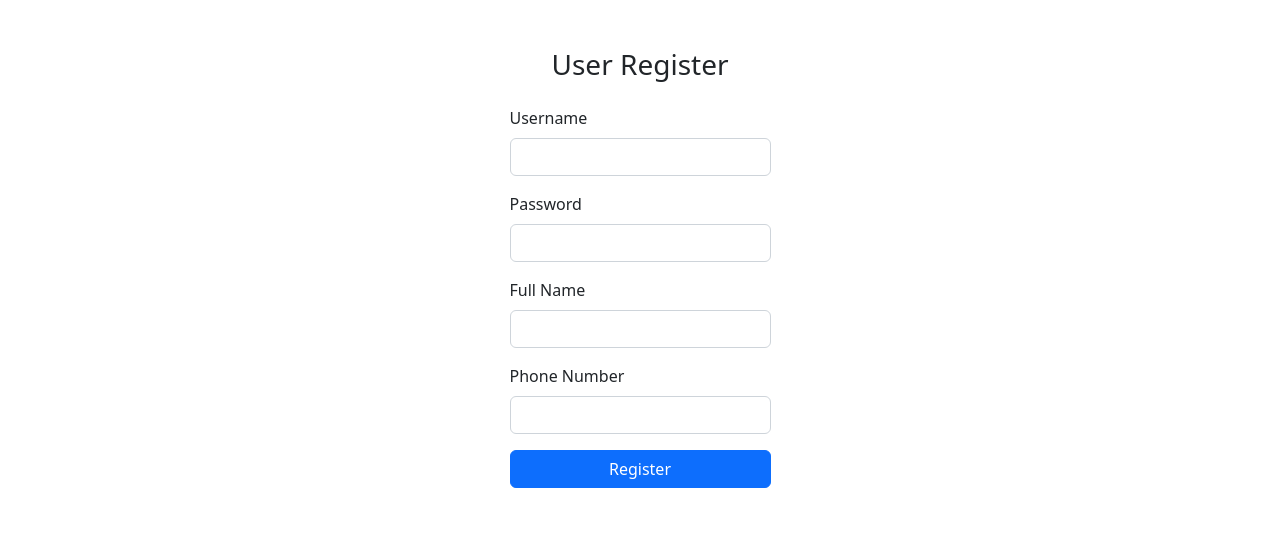
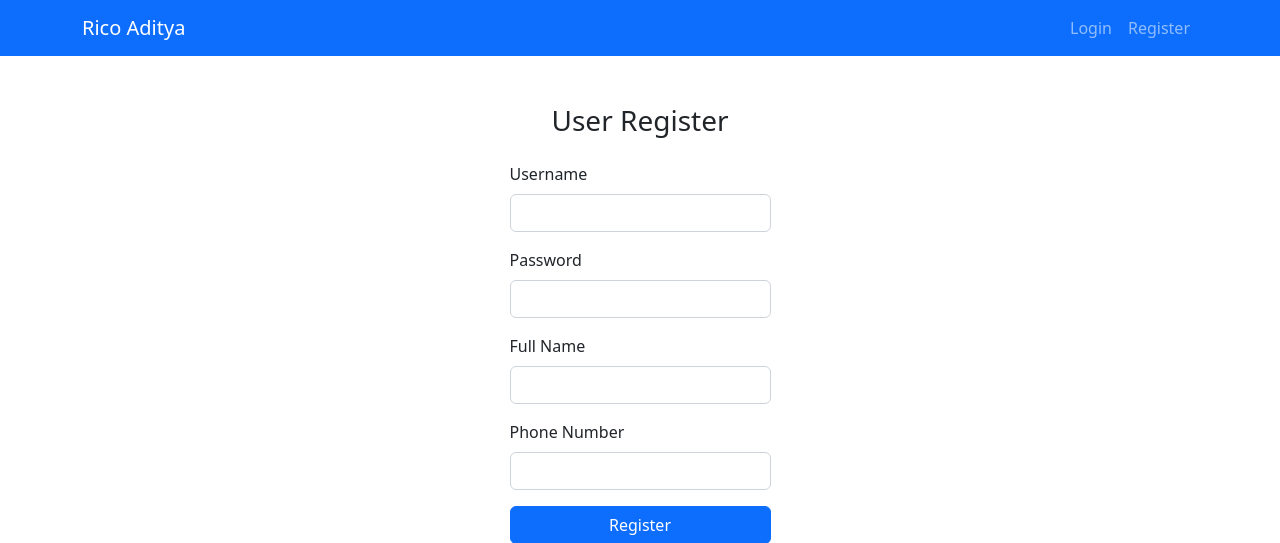
Before and after one commit to XCOD33/web-crud-flask, a Flask app: page /register in a window 1280 px wide. Shown: the top 543 px of the page. Run offline with Flask 2, Linux system fonts and the light colour scheme; some libraries are stand-ins or nearby versions.

Commit message:
add extending navbar and edit navbar

```diff
--- a/app.py
+++ b/app.py
@@ -14,7 +14,6 @@ mysql = MySQL(app)
 @app.route('/', methods=['GET'])
 def index():
     if request.method == 'GET' and 'loggedIn' in session:
-
         cur = mysql.connection.cursor()
         cur.execute("SELECT * FROM user")
         users = cur.fetchall()
@@ -27,7 +26,7 @@ def index():
 @app.route('/login', methods = ['GET','POST'])
 def login():
 
-    if request.method == 'POST' and 'loggedIn' in session:
+    if request.method == 'GET' and 'loggedIn' in session:
         return redirect(url_for('index'))
 
     if request.method == 'GET':
@@ -44,8 +43,7 @@ def login():
 
         if user:
             session['loggedIn'] = True
-            session['username'] = user[1]
-            session['password'] = user[2]
+            session['name'] = user[3]
 
             return redirect(url_for('index'))
 
--- /dev/null
+++ b/templates/base.html
@@ -0,0 +1,48 @@
+<!doctype html>
+<html lang="en">
+<head>
+    <meta charset="utf-8">
+    <meta name="viewport" content="width=device-width, initial-scale=1">
+    <title>{% block title %}{% endblock %} - Rico Aditya</title>
+    <link href="https://cdn.jsdelivr.net/npm/bootstrap@5.2.0-beta1/dist/css/bootstrap.min.css" rel="stylesheet" integrity="sha384-0evHe/X+R7YkIZDRvuzKMRqM+OrBnVFBL6DOitfPri4tjfHxaWutUpFmBp4vmVor" crossorigin="anonymous">
+</head>
+<body>
+
+    <nav class="navbar navbar-expand-lg navbar-dark bg-primary">
+        <div class="container-md">
+            <a class="navbar-brand" href="/">Rico Aditya</a>
+            <button class="navbar-toggler" type="button" data-bs-toggle="collapse" data-bs-target="#navbarNav" aria-controls="navbarNav" aria-expanded="false" aria-label="Toggle navigation">
+                <span class="navbar-toggler-icon"></span>
+            </button>
+            <div class="collapse navbar-collapse" id="navbarNav">
+                {% if session['loggedIn'] %}
+                    <ul class="navbar-nav ms-auto">
+                        <li class="nav-item">
+                            <p class="nav-link text-white mb-0 me-3">{{ session['name'] }}</p>
+                        </li>
+                        <form action="/logout" method="post">
+                            <li class="nav-item">
+                                <button class="nav-link btn btn-danger text-white">Logout</button>
+                            </li>
+                        </form>
+                    </ul>
+                {% else %}
+                    <ul class="navbar-nav ms-auto">
+                        <li class="nav-item">
+                            <a class="nav-link" href="/login">Login</a>
+                        </li>
+                        <li class="nav-item">
+                            <a class="nav-link" href="/register">Register</a>
+                        </li>
+                    </ul>
+                {% endif %}
+            </div>
+        </div>
+    </nav>
+
+    {% block content %}
+    {% endblock %}
+
+    <script src="https://cdn.jsdelivr.net/npm/bootstrap@5.2.0-beta1/dist/js/bootstrap.bundle.min.js" integrity="sha384-pprn3073KE6tl6bjs2QrFaJGz5/SUsLqktiwsUTF55Jfv3qYSDhgCecCxMW52nD2" crossorigin="anonymous"></script>
+</body>
+</html>
--- a/templates/register.html
+++ b/templates/register.html
@@ -1,13 +1,10 @@
-<!doctype html>
-<html lang="en">
-  <head>
-    <meta charset="utf-8">
-    <meta name="viewport" content="width=device-width, initial-scale=1">
-    <title>Register</title>
-    <link href="https://cdn.jsdelivr.net/npm/bootstrap@5.2.0-beta1/dist/css/bootstrap.min.css" rel="stylesheet" integrity="sha384-0evHe/X+R7YkIZDRvuzKMRqM+OrBnVFBL6DOitfPri4tjfHxaWutUpFmBp4vmVor" crossorigin="anonymous">
-  </head>
-  <body>
+{% extends 'base.html' %}
 
+{% block title %}
+    Register
+{% endblock %}
+
+{% block content %}
 <div class="container-md my-5">
     <div class="row justify-content-center">
         <div class="col-3">
```
Also changed, not shown: other parts of templates/register.html (+1 -4 lines), templates/index.html (+11 -13 lines), templates/login.html (+7 -13 lines). Lines whose indentation alone changed are shown as unchanged.
